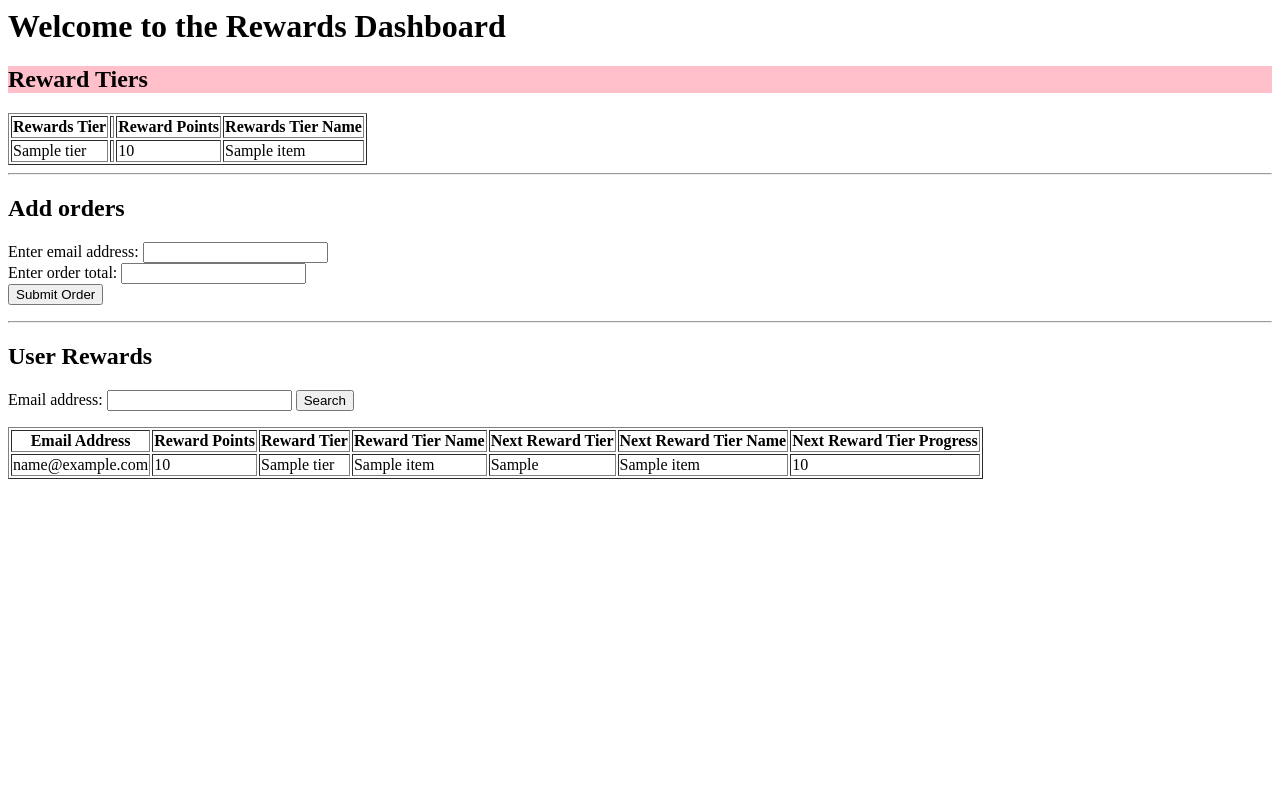
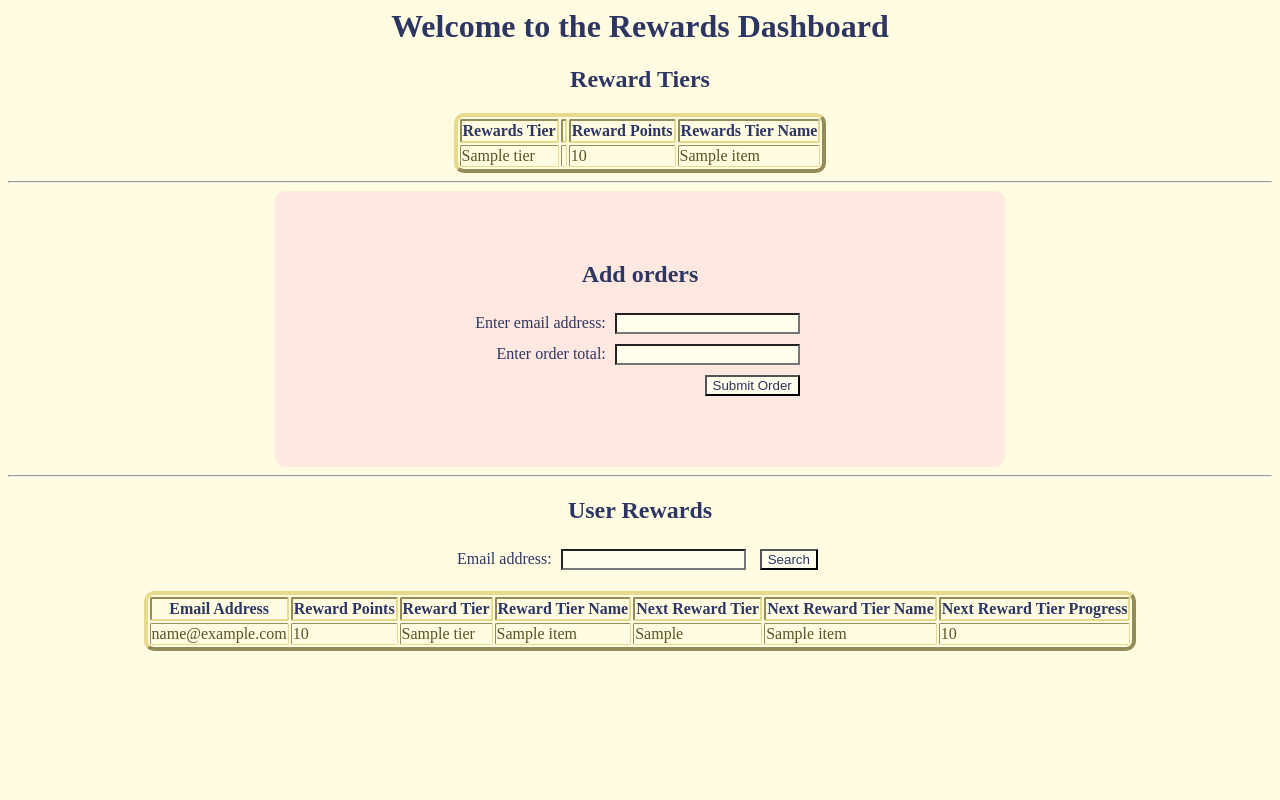
Before and after one commit to URBN-Interview/platform-services-python-test, a Django app: page /rewards/ in a window 1280 px wide. Run offline with Django 3.2, Linux system fonts and the light colour scheme; tables that the repository leaves empty hold one stand-in row (values such as "Sample post"); a database or web service that is not in the repository returns one stand-in record (values such as "Sample title"); data that the repository does not hold is empty.

Commit message:
added css

```diff
--- a/source/RewardsUI/rewards/index.html
+++ b/source/RewardsUI/rewards/index.html
@@ -6,7 +6,7 @@
 <body>
      <h1>Welcome to the Rewards Dashboard</h1>
      <div>
-        <h2 id="word">Reward Tiers</h2>
+        <h2>Reward Tiers</h2>
         <table border="1">
             <tr>
                 <th>Rewards Tier<th>
@@ -24,7 +24,8 @@
         <hr>
     </div>
     <div>
-        <h2>Add orders</h2>
+        <div id="form_div">
+             <h2 id="add_order">Add orders</h2>
              <form action="" method="post">
                  {% csrf_token %}
                  <label>Enter email address: </label>
@@ -37,8 +38,9 @@
 
                  <br>
 
-            <input type="submit" value="Submit Order"/>
+                 <input id="button_submit" type="submit" value="Submit Order"/>
              </form>
+        </div>
         <hr>
     </div>
     <div>
@@ -46,7 +48,7 @@
         <form>
             <label>Email address: </label>
             <input type="text" name="email" value="{{ email }}"/>
-            <input type="submit" value="Search"/>
+            <input id="button_submit" type="submit" value="Search"/>
         </form>
         <table border="1">
             <thead>
--- a/source/RewardsUI/static/style.css
+++ b/source/RewardsUI/static/style.css
@@ -1,3 +1,50 @@
-#word {
-     background-color: pink;
+body {
+     text-align: center;
+     background-color: #fffce2;
 }
+
+table {
+     display: inline-block;
+     border-color: #e8da8c;
+     border-width:4;
+     border-radius: 10px;
+}
+
+th {
+    border-width: 2;
+    border-radius: 2px;
+}
+
+td {
+    border-radius: 2px;
+    color: #5C5121;
+}
+
+input{
+     margin: 5px;
+     background-color: #fffdec;
+}
+
+h2, h1, th, hr, input, label {
+    color: #2d3663;
+}
+
+#form_div {
+     display: inline-block;
+     background-color: #FFE8E0;
+     text-align: right;
+     justify-content: center;
+     padding-left: 200px;
+     padding-right: 200px;
+     border-radius: 10px;
+     padding-bottom: 50px;
+     padding-top: 50px;
+}
+
+#add_order {
+     text-align: center;
+}
+
+#button_submit:hover {
+    background-color: #fff6a1
+}
```
Lines whose indentation alone changed are shown as unchanged.
